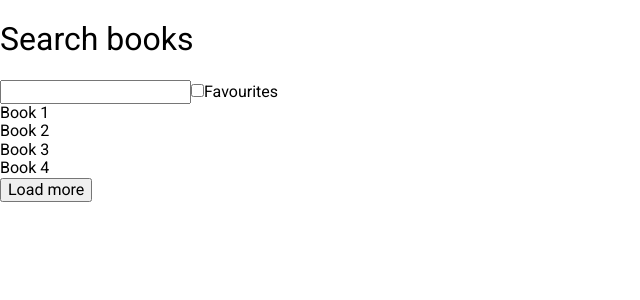
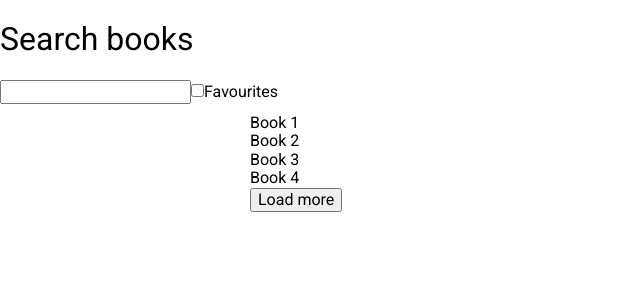
Before and after one commit to TiagoFuelber/search-books, a React app: page / in a window 1280 px wide. Shown: the top 300 px of the page, without its empty margins (0-640 px from the left). Built offline with nearby package versions, Linux system fonts and the light colour scheme.

Commit message:
Add a container element

```diff
--- a/src/App.jsx
+++ b/src/App.jsx
@@ -1,6 +1,6 @@
 import React from "react";
 import { Normalize } from "styled-normalize";
-import { GlobalStyle } from "./view";
+import { GlobalStyle, Container } from "./view";
 
 const App = () => (
   <>
@@ -16,13 +16,13 @@ const App = () => (
         </label>
       </div>
     </header>
-    <div className="container">
+    <Container>
       <div className="book">Book 1</div>
       <div className="book">Book 2</div>
       <div className="book">Book 3</div>
       <div className="book">Book 4</div>
       <button>Load more</button>
-    </div>
+    </Container>
   </>
 );
 
--- a/src/view/index.js
+++ b/src/view/index.js
@@ -1 +1,2 @@
 export * from "./ui/styles/GlobalStyle";
+export * from "./ui/Container";
--- /dev/null
+++ b/src/view/ui/Container.jsx
@@ -0,0 +1,9 @@
+import Styled from "styled-components";
+
+export const Container = Styled.div`
+  width: 100%;
+  max-width: 800px;
+  margin: 0 auto;
+  padding: 10px;
+  box-sizing: border-box;
+`;
```
